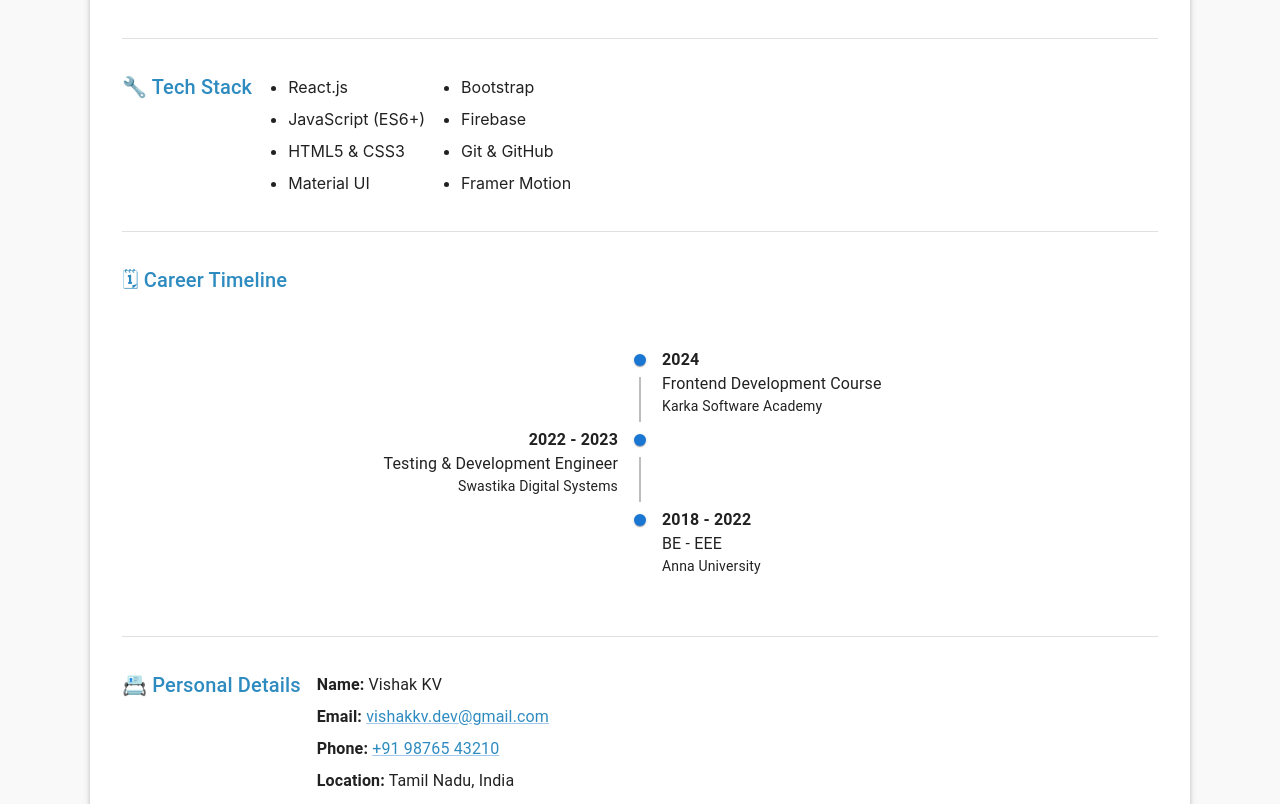
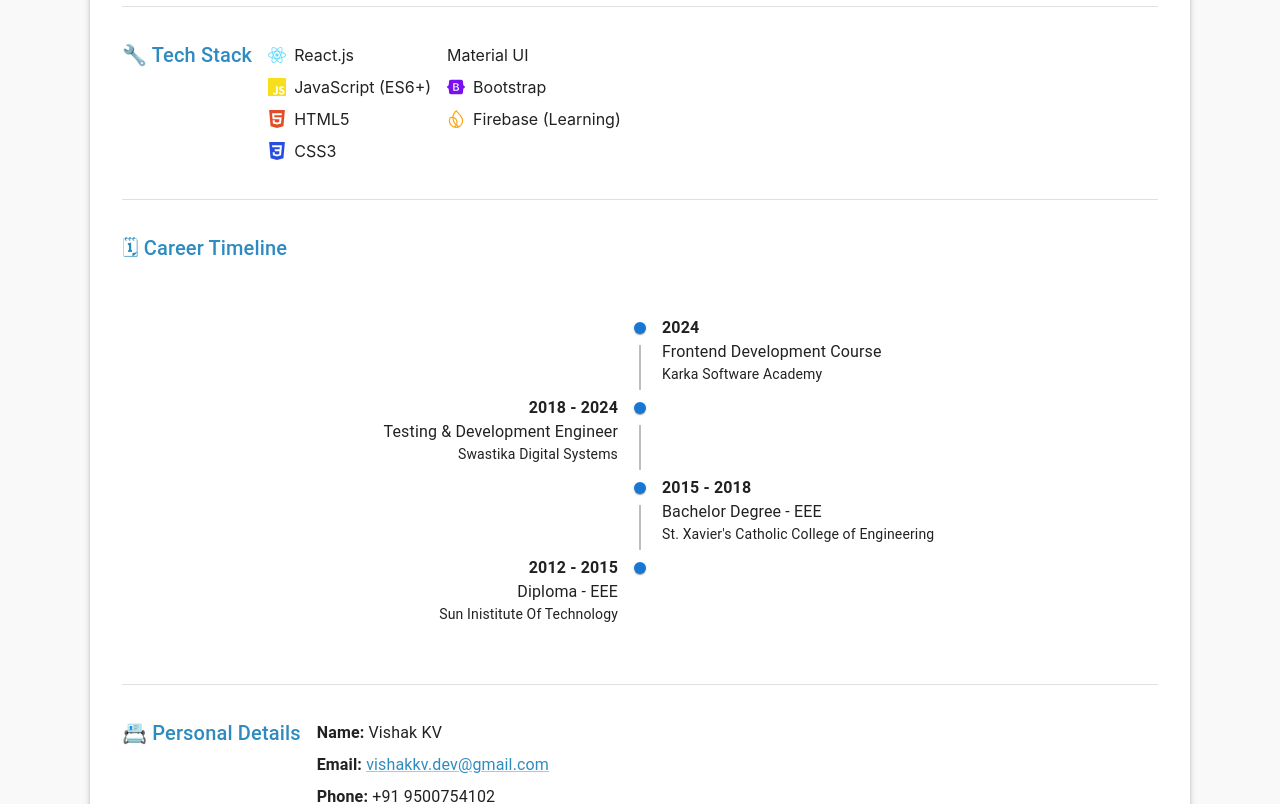
Before and after one commit to VishakEaswar/Portfolio, a React (Vite) app: page /about in a window 1280 px wide. Shown: the part 723-1527 px from the top of the page. Built offline with nearby package versions, Linux system fonts and the light colour scheme.

Commit message:
About Page Update

```diff
--- a/package.json
+++ b/package.json
@@ -1,5 +1,5 @@
 {
-  "homepage":"https://vishakeaswar.github.io/Porofolio/",
+  "homepage": "https://vishakeaswar.github.io/Porofolio/",
   "name": "portfolio",
   "private": true,
   "version": "0.0.0",
@@ -23,6 +23,7 @@
     "pdfjs-dist": "^5.3.93",
     "react": "^19.1.0",
     "react-dom": "^19.1.0",
+    "react-icons": "^5.5.0",
     "react-pdf": "^10.0.1",
     "react-router-dom": "^7.6.3",
     "sudoku": "^0.0.3"
--- a/src/components/About.jsx
+++ b/src/components/About.jsx
@@ -17,6 +17,14 @@ import {
 } from '@mui/lab';
 
 import { GitHub, LinkedIn, Facebook, Instagram } from '@mui/icons-material';
+import {
+  SiReact,
+  SiJavascript,
+  SiHtml5,
+  SiCss3,
+  SiBootstrap,
+  SiFirebase
+} from 'react-icons/si';
 
 
 const About = () => {
@@ -70,7 +78,6 @@ const About = () => {
               <Typography variant="body1" sx={{ lineHeight: 2 }}>
                 - Build reusable components and responsive layouts using React and MUI. <br />
                 - Integrate APIs and manage dynamic data using state management. <br />
-                - Focus on performance, accessibility, and SEO. <br />
                 - Create real-world apps including dashboards, admin panels, and service platforms.
               </Typography>
             </Grid>
@@ -88,24 +95,38 @@ const About = () => {
             <Grid item xs={12} sm={8}>
               <Grid container spacing={2}>
                 <Grid item xs={6}>
-                  <ul style={{ paddingLeft: 20, margin: 0, lineHeight: 2 }}>
-                    <li>React.js</li>
-                    <li>JavaScript (ES6+)</li>
-                    <li>HTML5 & CSS3</li>
-                    <li>Material UI</li>
+                  <ul style={{ paddingLeft: 0, listStyle: 'none', margin: 0, lineHeight: 2 }}>
+                    <li style={{ display: 'flex', alignItems: 'center', gap: 8 }}>
+                      <SiReact color="#61DBFB" size={18} /> React.js
+                    </li>
+                    <li style={{ display: 'flex', alignItems: 'center', gap: 8 }}>
+                      <SiJavascript color="#f7df1e" size={18} /> JavaScript (ES6+)
+                    </li>
+                    <li style={{ display: 'flex', alignItems: 'center', gap: 8 }}>
+                      <SiHtml5 color="#e34c26" size={18} /> HTML5
+                    </li>
+                    <li style={{ display: 'flex', alignItems: 'center', gap: 8 }}>
+                      <SiCss3 color="#264de4" size={18} /> CSS3
+                    </li>
                   </ul>
                 </Grid>
                 <Grid item xs={6}>
-                  <ul style={{ paddingLeft: 20, margin: 0, lineHeight: 2 }}>
-                    <li>Bootstrap</li>
-                    <li>Firebase</li>
-                    <li>Git & GitHub</li>
-                    <li>Framer Motion</li>
+                  <ul style={{ paddingLeft: 0, listStyle: 'none', margin: 0, lineHeight: 2 }}>
+                    <li style={{ display: 'flex', alignItems: 'center', gap: 8 }}>
+                      Material UI
+                    </li>
+                    <li style={{ display: 'flex', alignItems: 'center', gap: 8 }}>
+                      <SiBootstrap color="#7910f2" size={18} /> Bootstrap
+                    </li>
+                    <li style={{ display: 'flex', alignItems: 'center', gap: 8 }}>
+                      <SiFirebase color="#FFA611" size={18} /> Firebase (Learning)
+                    </li>
                   </ul>
                 </Grid>
               </Grid>
             </Grid>
           </Grid>
+
 
           <Divider sx={{ my: 4 }} />
 
@@ -115,6 +136,7 @@ const About = () => {
           </Typography>
           <Box sx={{ display: 'flex', }}>
             <Timeline position="alternate">
+
               <TimelineItem>
                 <TimelineSeparator>
                   <TimelineDot color="primary" />
@@ -133,7 +155,7 @@ const About = () => {
                   <TimelineConnector />
                 </TimelineSeparator>
                 <TimelineContent sx={{ textAlign: '' }}>
-                  <Typography fontWeight={600}>2022 - 2023</Typography>
+                  <Typography fontWeight={600}>2018 - 2024</Typography>
                   <Typography>Testing & Development Engineer</Typography>
                   <Typography variant="body2">Swastika Digital Systems</Typography>
                 </TimelineContent>
@@ -142,14 +164,28 @@ const About = () => {
               <TimelineItem>
                 <TimelineSeparator>
                   <TimelineDot color="primary" />
+                  <TimelineConnector />
                 </TimelineSeparator>
                 <TimelineContent sx={{ textAlign: '' }}>
-                  <Typography fontWeight={600}>2018 - 2022</Typography>
-                  <Typography>BE - EEE</Typography>
-                  <Typography variant="body2">Anna University</Typography>
+                  <Typography fontWeight={600}>2015 - 2018</Typography>
+                  <Typography>Bachelor Degree - EEE</Typography>
+                  <Typography variant="body2">St. Xavier's Catholic College of Engineering </Typography>
+                </TimelineContent>
+              </TimelineItem>
+
+               <TimelineItem>
+                <TimelineSeparator>
+                  <TimelineDot color="primary" />
+
+                </TimelineSeparator>
+                <TimelineContent sx={{ textAlign: '' }}>
+                  <Typography fontWeight={600}>2012 - 2015</Typography>
+                  <Typography>Diploma - EEE</Typography>
+                  <Typography variant="body2">Sun Inistitute Of Technology</Typography>
                 </TimelineContent>
               </TimelineItem>
             </Timeline>
+
           </Box>
 
           <Divider sx={{ my: 4 }} />
@@ -169,10 +205,10 @@ const About = () => {
                   vishakkv.dev@gmail.com
                 </Link><br />
                 <strong>Phone:</strong>{' '}
-                <Link href="tel:+919876543210" sx={{ color: '#2e8bc0' }}>
-                  +91 98765 43210
-                </Link><br />
-                <strong>Location:</strong> Tamil Nadu, India
+                {/* <Link href="tel:+919876543210" sx={{ color: '#2e8bc0' }}> */}
+                  +91 9500754102 <br />
+                {/* </Link><br /> */}
+                <strong>Location:</strong> Kottar, Nagercoil,<br /> Kaniyakumari, TamilNadu.
               </Typography>
               <Box sx={{ mt: 2, display: 'flex', gap: 3, flexWrap: 'wrap' }}>
                 <Link href="https://github.com/vishakkv" target="_blank" sx={{ display: 'inline-flex', alignItems: 'center', color: '#2e8bc0' }}>
```
Also changed, not shown: 1 other file (tests, documents, lock files or other folders).
